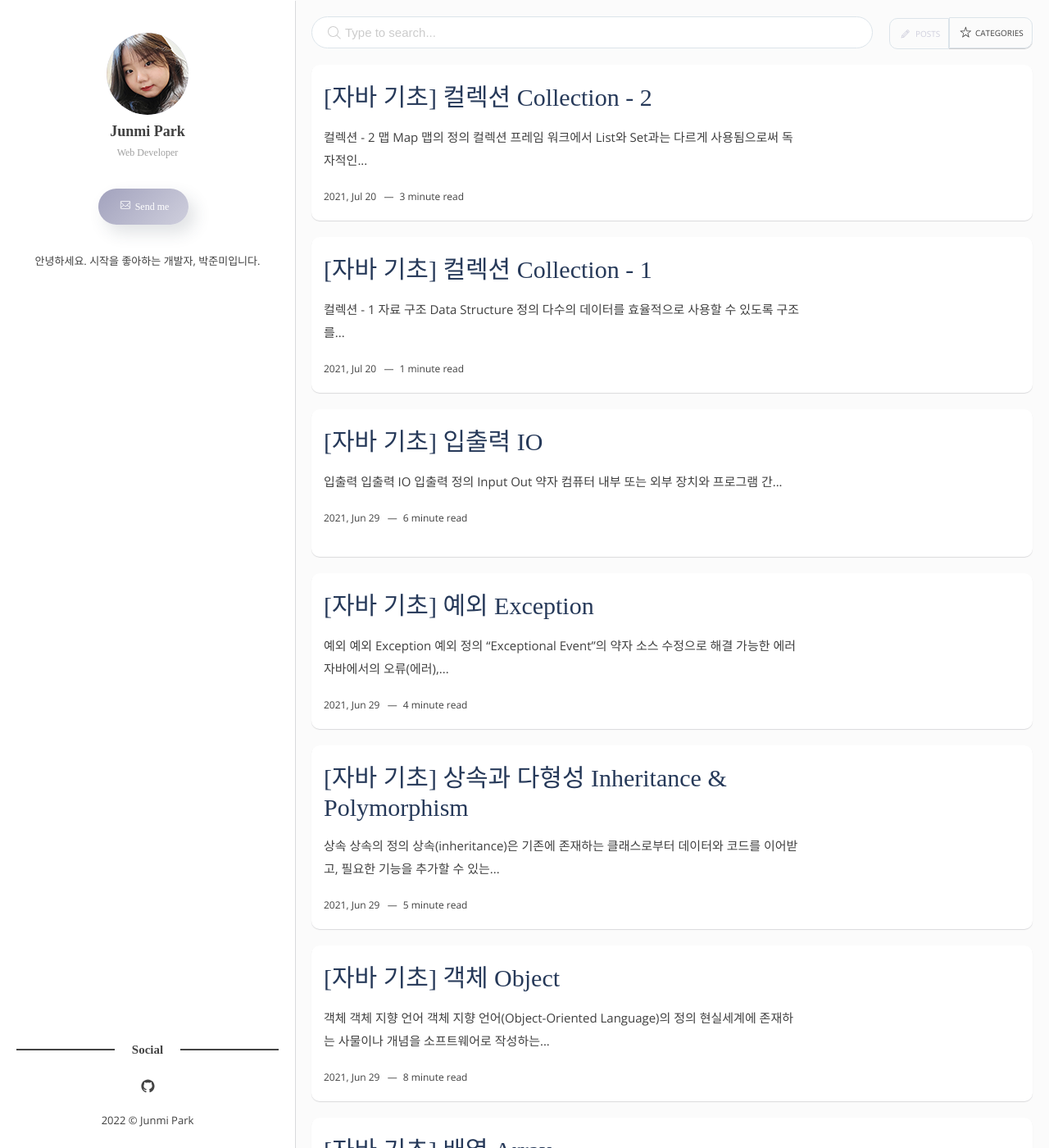
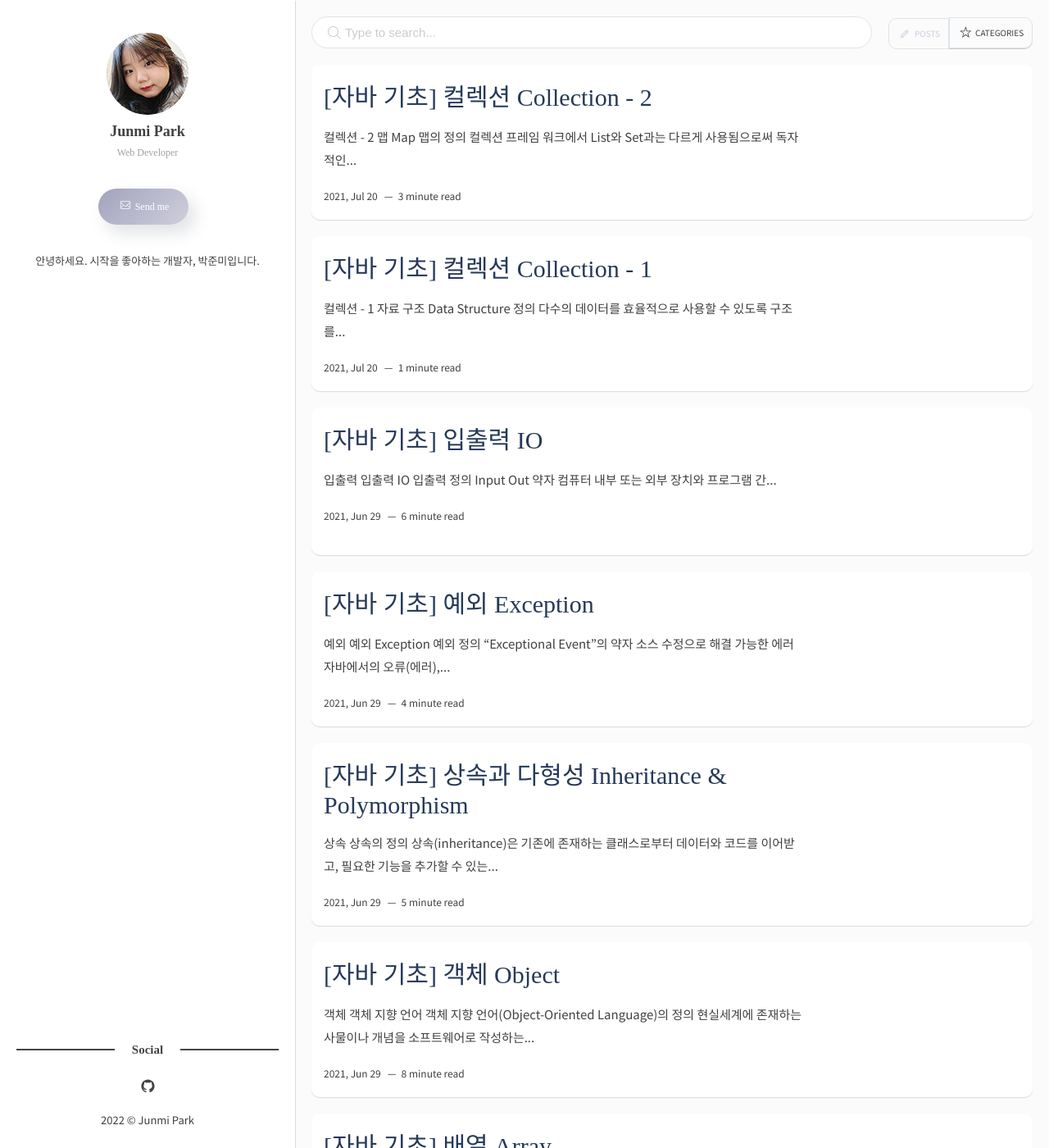
Before and after one commit to junmipark/junmipark.github.io, a Jekyll site: the page built from index.html, in a window 1280 px wide and 1400 px high. Shown: the whole window at 82% size. Built offline with Jekyll 4.4.1, drawn with Linux system fonts in a browser that asks for light colours; some web fonts are replaced; the list of posts is cut into pages by our own code.

Commit message:
Update _typography.scss

```diff
--- a/_sass/0-settings/_typography.scss
+++ b/_sass/0-settings/_typography.scss
@@ -7,9 +7,9 @@ $base-font-size: 15px;
 $base-font-style: normal;
 $base-font-variant: normal;
 $base-font-weight: normal;
-$base-font-family: 'Gowun Batang', 'Open Sans', Helvetica Neue, Helvetica, Arial, sans-serif;
+$base-font-family: 'Noto Sans KR', 'Open Sans', Helvetica Neue, Helvetica, Arial, sans-serif;
 $base-line-height: 28px;
 
 // Headings
 $heading-font-weight: 400;
-$heading-font-family: 'Gowun Batang', 'Volkhov', 'Times New Roman', Times, serif;
+$heading-font-family: 'Noto Serif KR', 'Volkhov', 'Times New Roman', Times, serif;
```
